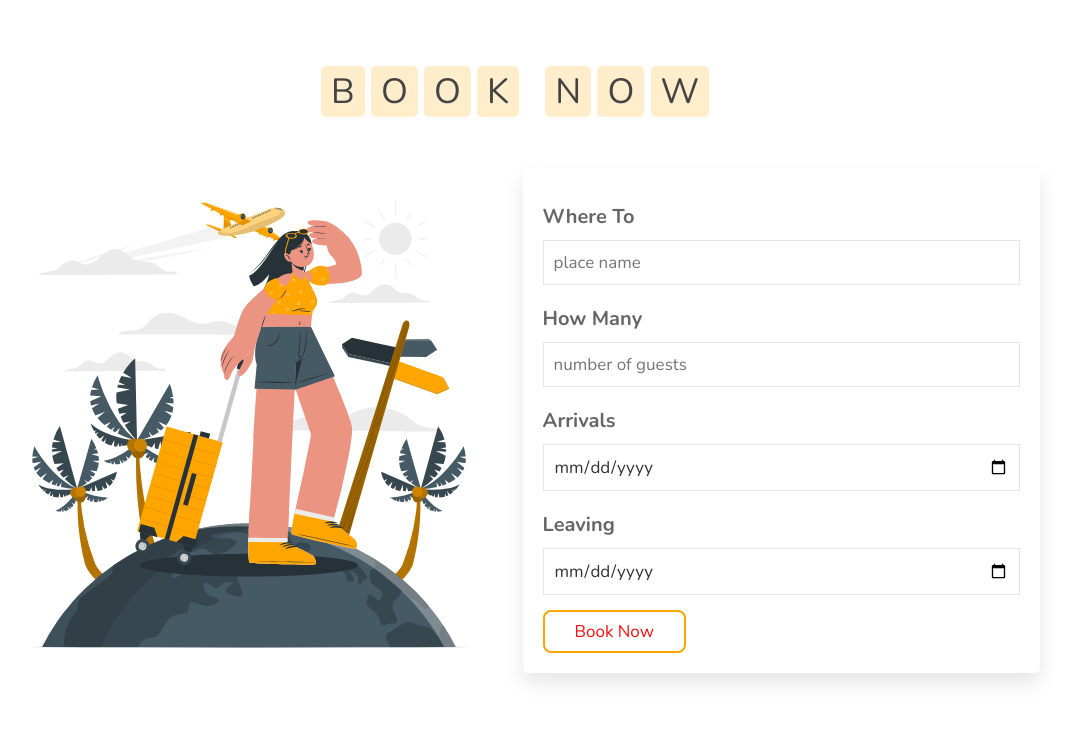
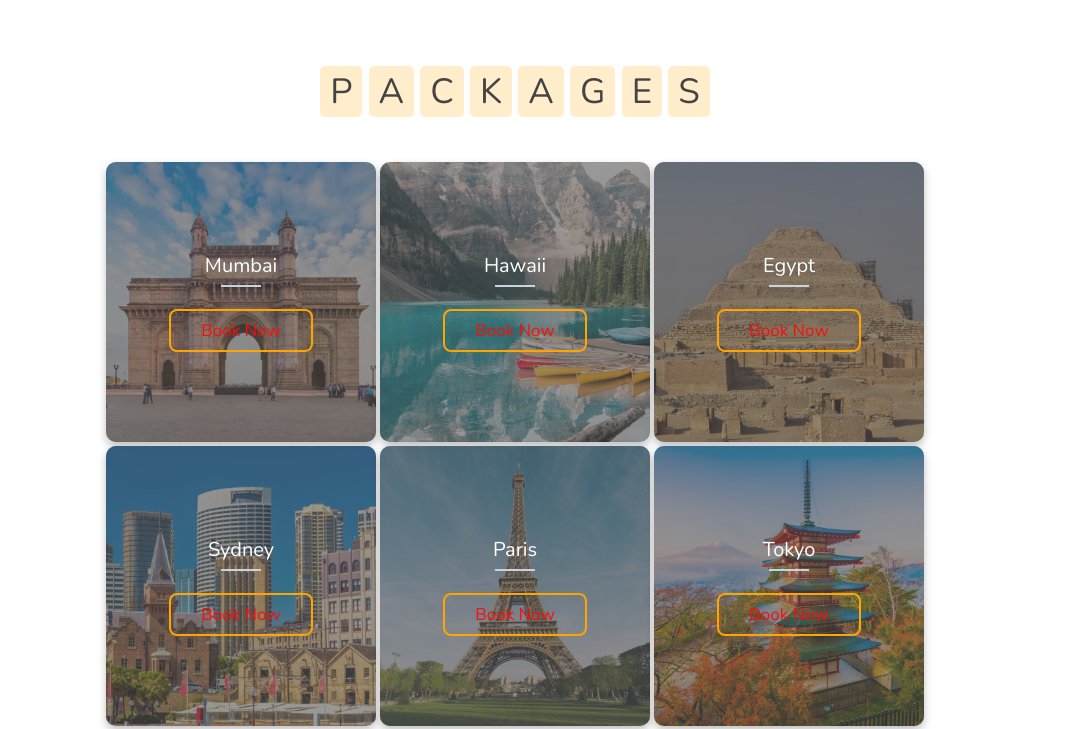
Before and after one commit to vaishnavi6122/TOUR, a plain HTML site: page index.html in a window 1280 px wide. Shown: the part 797-1526 px from the top of the page, without its empty margins (125-1192 px from the left). Drawn offline with nearby package versions, Linux system fonts and the light colour scheme; grey boxes are pictures that could not be loaded; a script that the page names is missing.

Commit message:
Update index.html

```diff
--- a/index.html
+++ b/index.html
@@ -93,52 +93,7 @@
 
 <!-- home section ends -->
 
-<!-- book section starts  -->
 
-<section class="book" id="book">
-
-    <h1 class="heading">
-        <span>b</span>
-        <span>o</span>
-        <span>o</span>
-        <span>k</span>
-        <span class="space"></span>
-        <span>n</span>
-        <span>o</span>
-        <span>w</span>
-    </h1>
-
-    <div class="row">
-
-        <div class="image">
-            <img src="images/book-img.svg" alt="">
-        </div>
-
-        <form action="">
-            <div class="inputBox">
-                <h3>where to</h3>
-                <input type="text" placeholder="place name">
-            </div>
-            <div class="inputBox">
-                <h3>how many</h3>
-                <input type="number" placeholder="number of guests">
-            </div>
-            <div class="inputBox">
-                <h3>arrivals</h3>
-                <input type="date">
-            </div>
-            <div class="inputBox">
-                <h3>leaving</h3>
-                <input type="date">
-            </div>
-            <input type="submit" class="btn" value="book now">
-        </form>
-
-    </div>
-
-</section>
-
-<!-- book section ends -->
 
 <!-- packages section starts  -->
 
```
